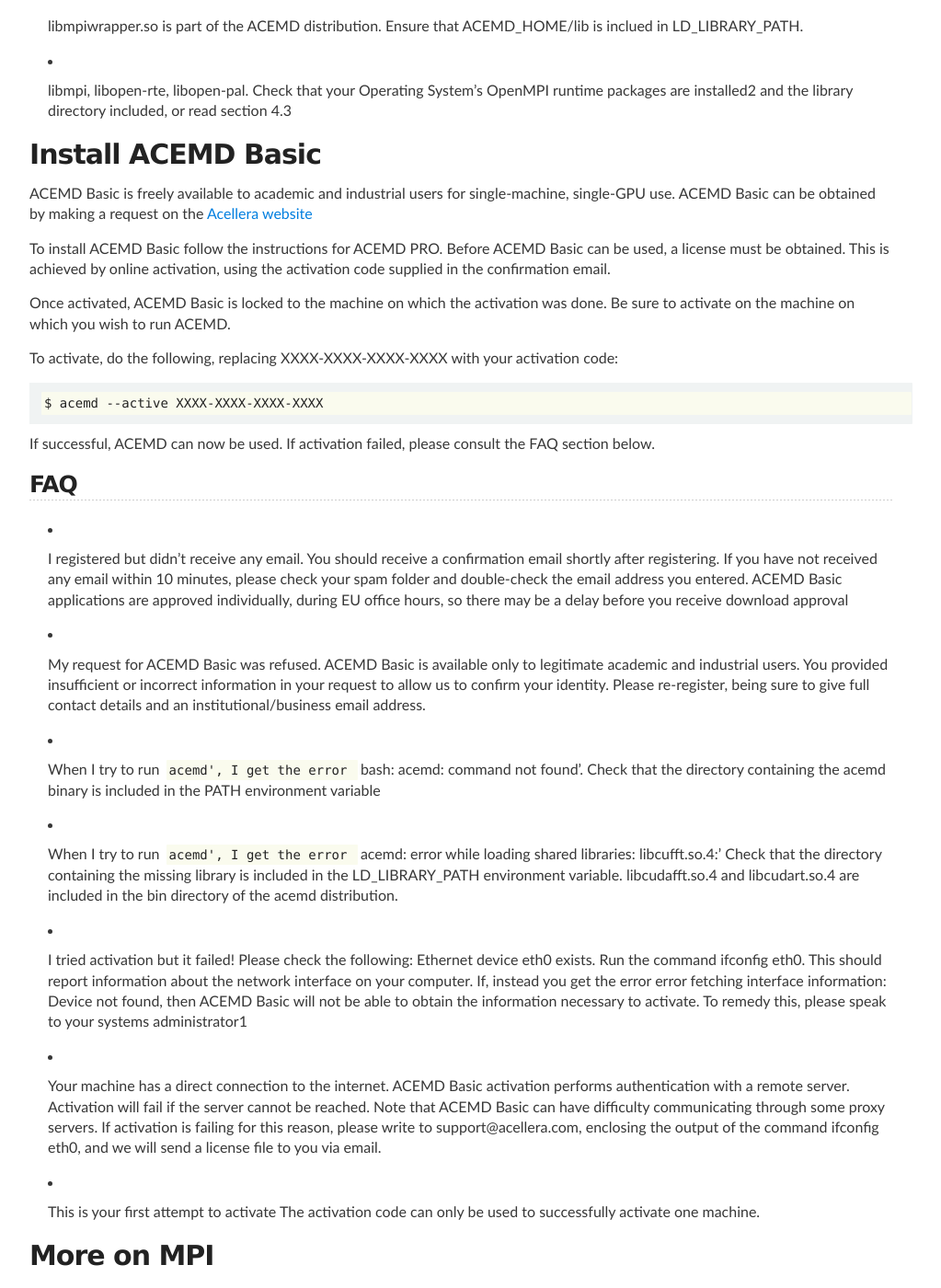
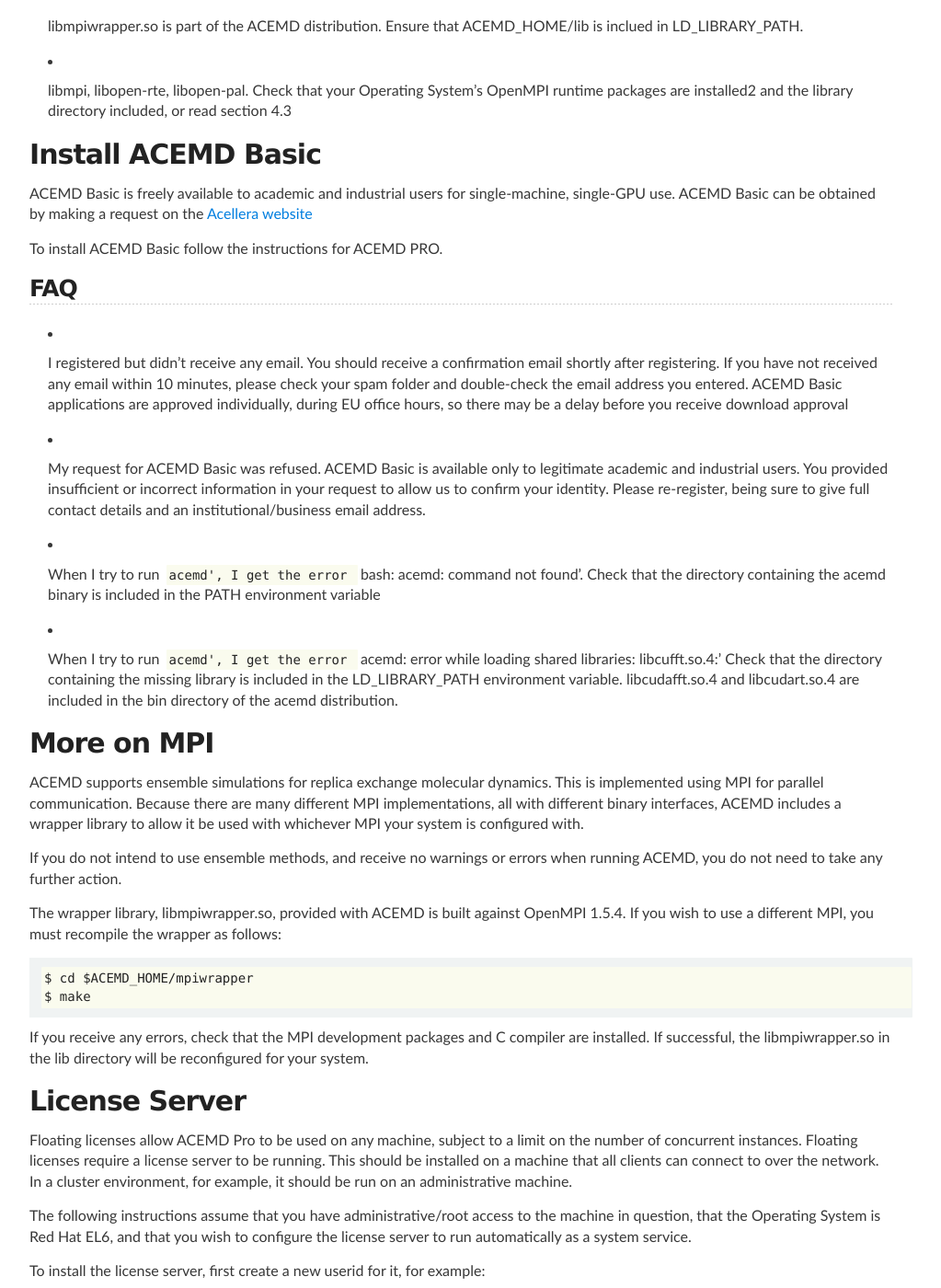
Before and after one commit to Acellera/docs.acellera.com, a Jekyll site: the page built from acemd/install/index.md, in a window 1280 px wide and 1400 px high, scrolled down 1435 px. Shown: the whole window at 92% size, without its empty margins (138-1161 px from the left). Built offline with Jekyll 4.4.1, drawn with Linux system fonts in a browser that asks for light colours.

Commit message:
remove basic activation instructions from manual

```diff
--- a/acemd/install/index.md
+++ b/acemd/install/index.md
@@ -52,16 +52,7 @@
 
 ACEMD Basic is freely available to academic and industrial users for single-machine, single-GPU use. ACEMD Basic can be obtained by making a request on the [Acellera website](http://www.acellera.com/products/acemd/getacemd/)
 
-To install ACEMD Basic follow the instructions for ACEMD PRO. Before ACEMD Basic can be used, a license must be obtained. This is achieved by online activation, using the activation code supplied in the confirmation email.
-
-Once activated, ACEMD Basic is locked to the machine on which the activation was done. Be sure to activate on the machine on which you wish to run ACEMD.
-
-To activate, do the following, replacing XXXX-XXXX-XXXX-XXXX with your activation code:
-
-    $ acemd --active XXXX-XXXX-XXXX-XXXX
-
-If successful, ACEMD can now be used. If activation failed, please consult the FAQ section below.
-
+To install ACEMD Basic follow the instructions for ACEMD PRO.
 
 ## FAQ
 
@@ -74,15 +65,6 @@
 * When I try to run `acemd', I get the error `acemd: error while loading shared libraries: libcufft.so.4:'
 Check that the directory containing the missing library is included in the LD_LIBRARY_PATH environment variable. libcudafft.so.4 and libcudart.so.4 are included in the bin directory of the acemd distribution.
 
-* I tried activation but it failed! Please check the following:
-Ethernet device eth0 exists.
-Run the command ifconfig eth0. This should report information about the network interface on your computer. If, instead you get the error error fetching interface information: Device not found, then ACEMD Basic will not be able to obtain the information necessary to activate. To remedy this, please speak to your systems administrator1
-
-* Your machine has a direct connection to the internet.
-ACEMD Basic activation performs authentication with a remote server. Activation will fail if the server cannot be reached. Note that ACEMD Basic can have difficulty communicating through some proxy servers. If activation is failing for this reason, please write to support@acellera.com, enclosing the output of the command ifconfig eth0, and we will send a license file to you via email.
-
-* This is your first attempt to activate
-The activation code can only be used to successfully activate one machine.
 
 # More on MPI
 
```
